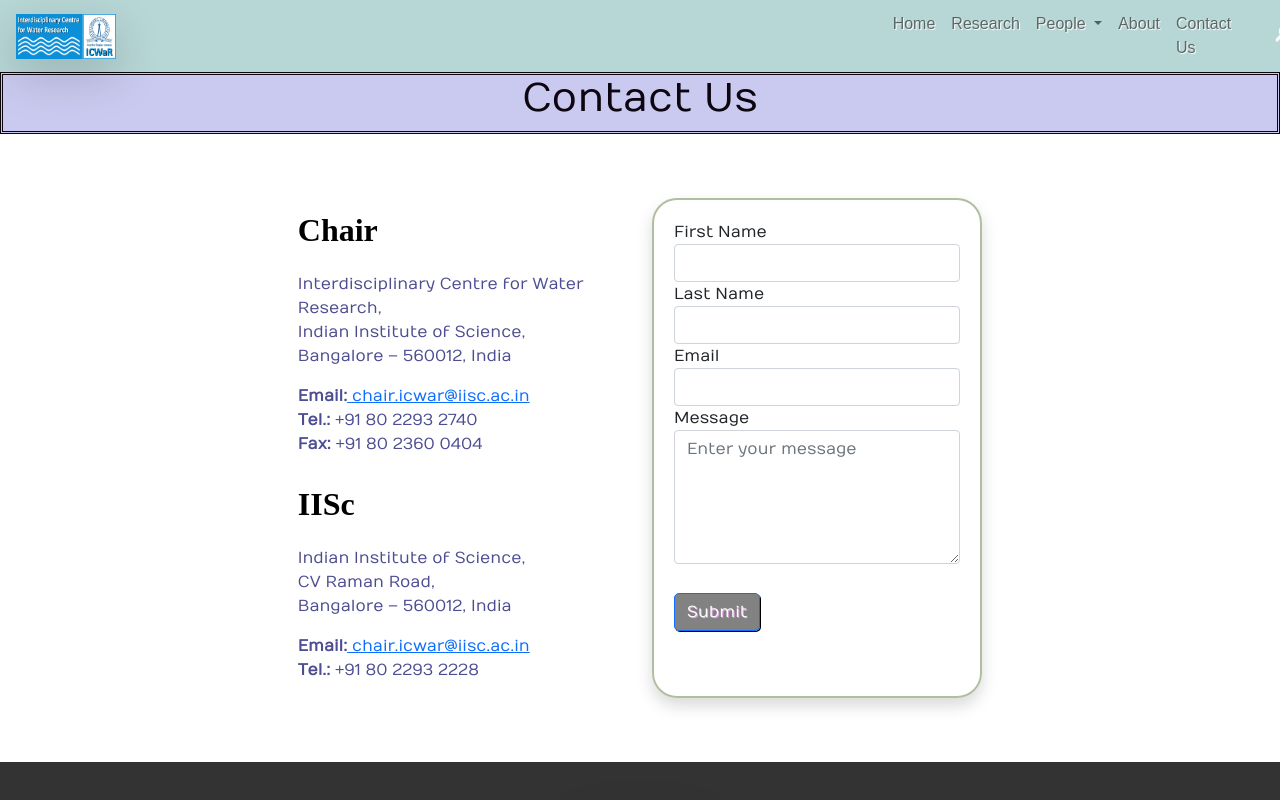
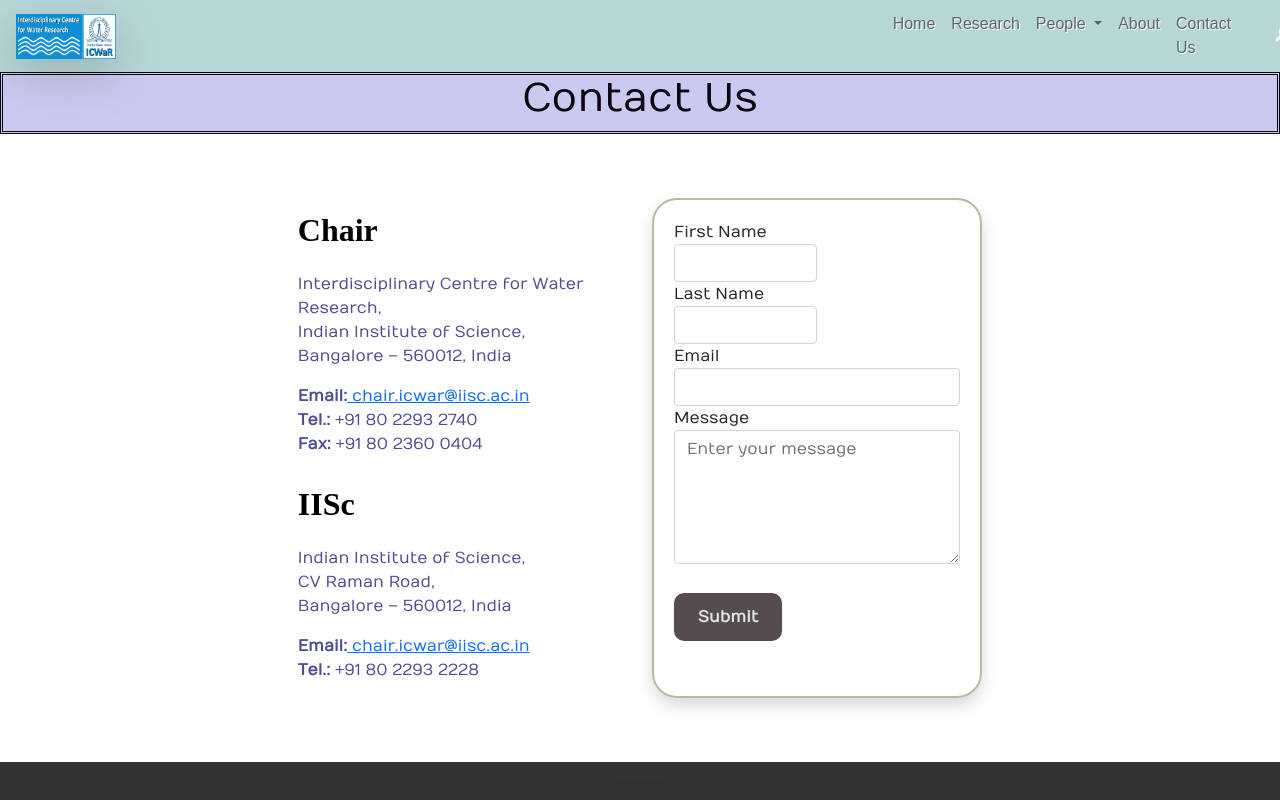
Before and after one commit to architbubber/IISC-ICWaR, an Angular app: page /contact-us in a window 1280 px wide. Shown: the top 800 px of the page. Built offline with nearby package versions, Linux system fonts and the light colour scheme.

Commit message:
Changed Button Design

```diff
--- a/src/app/views/contact-us/contact-us.component.html
+++ b/src/app/views/contact-us/contact-us.component.html
@@ -28,11 +28,11 @@
         <div class="box shadow">
         <form>
           <div class="form-row">
-            <div class="form-group col">
+            <div class="form-group col-md-6">
               <label for="firstName">First Name</label>
               <input type="text" class="form-control" id="firstName" required>
             </div>
-            <div class="form-group col">
+            <div class="form-group col-md-6">
               <label for="lastName">Last Name</label>
               <input type="text" class="form-control" id="lastName" required>
             </div>
@@ -45,7 +45,7 @@
             <label for="message">Message</label>
             <textarea class="form-control" id="message" rows="5" placeholder="Enter your message"></textarea>
           </div>
-          <button type="submit" class="btn btn-primary">Submit</button>
+          <button type="submit" class="button btn-primary">Submit</button>
         </form>
         </div>
       </div>
--- a/src/app/views/contact-us/contact-us.component.scss
+++ b/src/app/views/contact-us/contact-us.component.scss
@@ -42,11 +42,33 @@
     text-align: center;
   }
 }
-.btn{
+
+.button {
+  display: inline-block;
+  padding: 12px 24px;
+  font-size: 16px;
+  font-weight: bold;
+  text-align: center;
+  text-decoration: none;
+  background-color: #33262dd3;
+  color: #e0e6df;
+  border: none;
+  border-radius: 10px;
   margin-top: 10%;
   margin-bottom: 10%;
-  border-radius: 5px;
-  box-shadow: black 1px 1px;
-  text-shadow: plum 1px 1px;
-  background-color: rgba(71, 71, 71, 0.678);
+  cursor: pointer;
+  transition: background-color 0.3s ease;
 }
+
+.button:hover {
+  background-color: #45a049;
+}
+
+.button:focus {
+  outline: none;
+  box-shadow: 0 0 0 2px #ffffff, 0 0 0 4px #4caf50;
+}
+
+.button:active {
+  background-color: #95bd96;
+}
```
